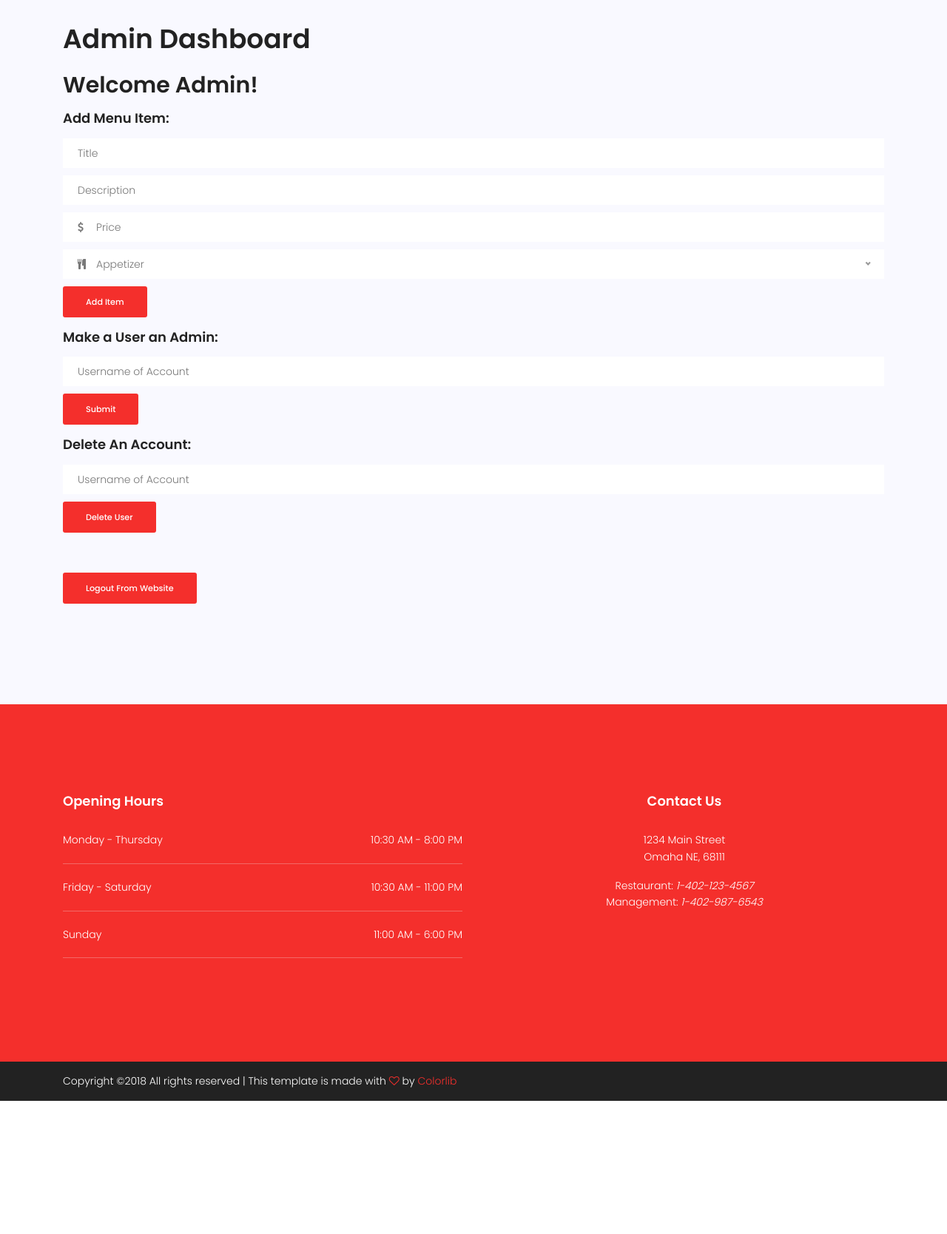
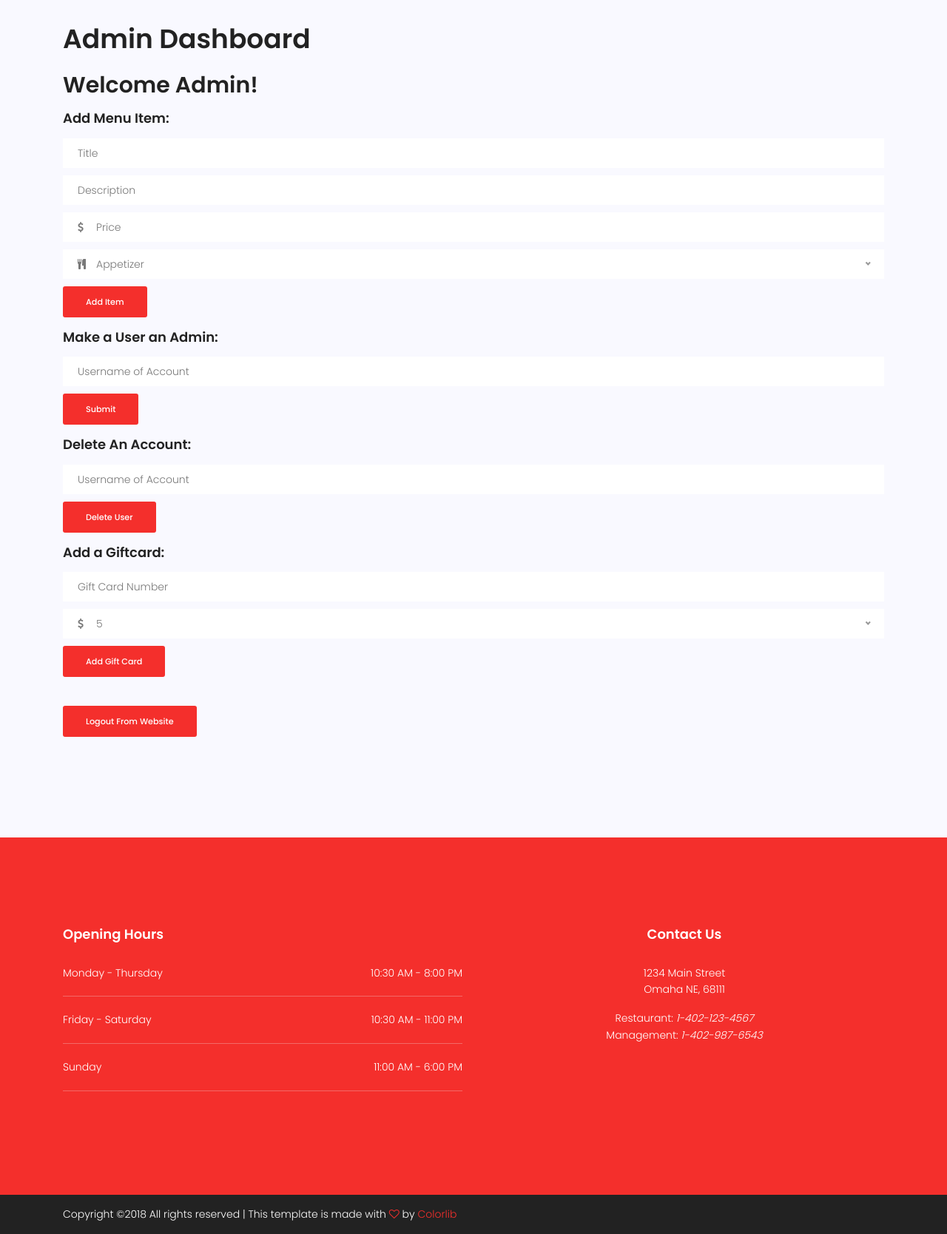
Before and after one commit to JustinRobbins7/DigitalSynergyGP, a Flask app: page /myaccount in a window 1280 px wide. Shown: the part 562-2230 px from the top of the page at 74% size. Before the commit the page ends 2050 px from the top, so only its background shows below. Run offline with Flask 2, Linux system fonts and the light colour scheme; a user stored in the database is signed in; some libraries are stand-ins or nearby versions.

Commit message:
giftcards can now be added by admins, and redeemed by users

```diff
--- a/WebApp/WebApp/app.py
+++ b/WebApp/WebApp/app.py
@@ -1,8 +1,8 @@
 from flask import Flask, render_template, abort, redirect, request
 from jinja2 import TemplateNotFound
-from WebApp.WebApp.forms import AddMenuItem, CreateAccount, FormLogin, UsernameReturnDelete, UsernameReturnAdmin
+from WebApp.WebApp.forms import AddMenuItem, CreateAccount, FormLogin, UsernameReturnDelete, UsernameReturnAdmin, GiftCardAddition, AddBalance
 from flask_sqlalchemy import SQLAlchemy
-from flask_login import LoginManager, UserMixin, current_user, login_user, logout_user
+from flask_login import LoginManager, UserMixin, login_user, logout_user, current_user
 import pymysql
 
 app = Flask(__name__)
@@ -22,7 +22,7 @@ login_manager.login_view = 'login'
 
 # DB model for a user (admin or regular)
 # type account will allow distinguishing between regular/admin user in the .hmtl to display different elements
-class users(UserMixin, db.Model):
+class Users(UserMixin, db.Model):
     id = db.Column('user_id', db.Integer, primary_key=True)
     username = db.Column(db.String(100))
     password = db.Column(db.String(40))
@@ -30,11 +30,20 @@ class users(UserMixin, db.Model):
     typeaccount = db.Column(db.Integer)
 
 
+# DB model for a giftcard
+# giftcards will be added to a database, and normal users can add a balance to their account using
+# these cards
+class Giftcards(db.Model):
+    id = db.Column('id', db.Integer, primary_key=True)
+    number = db.Column(db.String(15))
+    balance = db.Column(db.DECIMAL(10, 2))
+
+
 db.create_all()
 
 # if there is no admin user in the database, this will create one. There should always be an admin account
-if db.session.query(users).filter(users.username == 'admin').count() == 0:
-    admin_user = users(username='admin', password='password', accountbalance=0.0, typeaccount=1)
+if db.session.query(Users).filter(Users.username == 'admin').count() == 0:
+    admin_user = Users(username='admin', password='password', accountbalance=0.0, typeaccount=1)
     db.session.add(admin_user)
     db.session.commit()
 
@@ -54,11 +63,7 @@ def createaccount_function():
         error = None
 
         # initialize forms needed
-        form_menu = AddMenuItem()
-        form_login = FormLogin()
         form_create = CreateAccount()
-        form_delete = UsernameReturnDelete()
-        form_makeadmin = UsernameReturnAdmin()
 
         # if create button is pressed
         if form_create.createaccount.data:
@@ -71,8 +76,8 @@ def createaccount_function():
 
                 # if user don't exist, create a temp user with all the data and add it to the users table in the DB,
                 # and then redirect to the myaccount page
-                if db.session.query(users).filter(users.username == temp_username).count() == 0:
-                    temp_user = users(username=temp_username.lower(), password=temp_password, accountbalance=0.0,
+                if db.session.query(Users).filter(Users.username == temp_username).count() == 0:
+                    temp_user = Users(username=temp_username.lower(), password=temp_password, accountbalance=0.0,
                                             typeaccount=0)
                     db.session.add(temp_user)
                     db.session.commit()
@@ -80,14 +85,10 @@ def createaccount_function():
                 # if user already exists, prompt user to either change username or login
                 else:
                     error = 'Account Already Exists: Choose Another Username or Login'
-                    return render_template('createaccount.html', formMenu=form_menu, formLogin=form_login,
-                                           formCreate=form_create, formDelete=form_delete, formAdmin=form_makeadmin,
-                                           createError=error)
+                    return render_template('createaccount.html', formCreate=form_create, createError=error)
 
         # what to return on no button press
-        return render_template('createaccount.html', formMenu=form_menu, formLogin=form_login,
-                               formCreate=form_create, formDelete=form_delete, formAdmin=form_makeadmin,
-                               loginError=error)
+        return render_template('createaccount.html', formCreate=form_create, loginError=error)
 
     except TemplateNotFound:
         abort(404)
@@ -98,11 +99,16 @@ def createaccount_function():
 def myaccount_function():
     try:
 
+        # messages that are passed to the html
         error = None
         dmessagegood = None
         dmessagebad = None
         amessagegood = None
         amessagebad = None
+        gcmessagegood = None
+        gcmessagebad = None
+        addmessagegood = None
+        addmessagebad = None
 
         # initialized forms needed
         form_menu = AddMenuItem()
@@ -110,8 +116,10 @@ def myaccount_function():
         form_create = CreateAccount()
         form_delete = UsernameReturnDelete()
         form_makeadmin = UsernameReturnAdmin()
+        form_addgiftcard = GiftCardAddition()
+        form_addbalance = AddBalance()
 
-        # if login button is pressed
+        # if login button is pressed ------------------------------------------------------------------------------
         if form_login.loginsubmit.data:
             # pull data from form
             form_login = FormLogin(request.form)
@@ -122,18 +130,21 @@ def myaccount_function():
 
                 # if the username and password combo is in the DB, then login the user using Flask-Login and then
                 # redirect to myaccount, which will now show a different page because user is logged in
-                if users.query.filter_by(username=temp_username, password=temp_password).count() != 0:
-                    user = users.query.filter_by(username=temp_username, password=temp_password).first()
+                if Users.query.filter_by(username=temp_username, password=temp_password).count() != 0:
+                    user = Users.query.filter_by(username=temp_username, password=temp_password).first()
                     login_user(user, remember=True)
                     return render_template('myaccount.html', formMenu=form_menu, formLogin=form_login,
-                                           formCreate=form_create, formDelete=form_delete, formAdmin=form_makeadmin)
+                                           formCreate=form_create, formDelete=form_delete, formAdmin=form_makeadmin,
+                                           formAddGiftcard=form_addgiftcard, formAddBalance=form_addbalance)
                 # if the combo doesn't exist in the DB, prompt user to create account if they don't have one
                 else:
                     error = 'Username or Password Incorrect: Create Account if you Don\'t Have One'
                     return render_template('myaccount.html', formMenu=form_menu, formLogin=form_login,
                                            formCreate=form_create, formDelete=form_delete, formAdmin=form_makeadmin,
+                                           formAddGiftcard=form_addgiftcard, formAddBalance=form_addbalance,
                                            loginError=error)
 
+        # logic for adding a menu item to the website -------------------------------------------------------------
         if form_menu.addsubmit.data:
             form_menu = AddMenuItem(request.form)
             if form_menu.validate_on_submit():
@@ -143,44 +154,97 @@ def myaccount_function():
                 print(form_menu.choice.data)
                 return redirect('myaccount')
 
+        # logic for a user to add a balance to their account via a giftcard ---------------------------------------
+        if form_addbalance.addBalanceButton.data:
+            form_addbalance = AddBalance(request.form)
+            if form_addbalance.validate_on_submit():
+                temp_addnumber = form_addbalance.balanceNumber.data
+                # if gc number is not in database
+                if db.session.query(Giftcards).filter(Giftcards.number == temp_addnumber).count() == 0:
+                    gcmessagebad = "Gift Card does not exist. Check the numbers and try again."
+                    return render_template('myaccount.html', formMenu=form_menu, formLogin=form_login,
+                                           formCreate=form_create, formDelete=form_delete, formAdmin=form_makeadmin,
+                                           formAddGiftcard=form_addgiftcard, formAddBalance=form_addbalance,
+                                           BalanceMessageB=gcmessagebad)
+                # gc number is in database
+                else:
+                    gift_card = Giftcards.query.filter_by(number=temp_addnumber).first()
+                    current_user.accountbalance += gift_card.balance
+                    Giftcards.query.filter_by(number=temp_addnumber).delete()
+                    db.session.commit()
+                    gcmessagegood = 'Balance has been added to your account.'
+                    return render_template('myaccount.html', formMenu=form_menu, formLogin=form_login,
+                                           formCreate=form_create, formDelete=form_delete, formAdmin=form_makeadmin,
+                                           formAddGiftcard=form_addgiftcard, formAddBalance=form_addbalance,
+                                           BalanceMessageG=gcmessagegood)
+
+        # logic for adding a giftcard to the database -------------------------------------------------------------
+        if form_addgiftcard.addGiftCard.data:
+            form_addgiftcard = GiftCardAddition(request.form)
+            if form_addgiftcard.validate_on_submit():
+                temp_gcnumber = form_addgiftcard.giftCardNumber.data
+                temp_gcamount = form_addgiftcard.giftCardAmount.data
+                if db.session.query(Giftcards).filter(Giftcards.number == temp_gcnumber).count() == 0:
+                    temp_gc = Giftcards(number=temp_gcnumber, balance=temp_gcamount)
+                    db.session.add(temp_gc)
+                    db.session.commit()
+                    gcmessagegood = 'Giftcard Has Been Added'
+                    return render_template('myaccount.html', formMenu=form_menu, formLogin=form_login,
+                                           formCreate=form_create, formDelete=form_delete, formAdmin=form_makeadmin,
+                                           formAddGiftcard=form_addgiftcard, formAddBalance=form_addbalance,
+                                           AddMessageG=gcmessagegood)
+                else:
+                    gcmessagebad = 'Giftcard Has Already Been Added'
+                    return render_template('myaccount.html', formMenu=form_menu, formLogin=form_login,
+                                           formCreate=form_create, formDelete=form_delete, formAdmin=form_makeadmin,
+                                           formAddGiftcard=form_addgiftcard, formAddBalance=form_addbalance,
+                                           AddMessageB=gcmessagebad)
+
+        # logic for deleting a user from the website --------------------------------------------------------------
         if form_delete.returnButtonDelete.data:
             form_delete = UsernameReturnDelete(request.form)
             if form_delete.validate_on_submit():
                 temp_user = form_delete.returnUsernameDelete.data
-                if db.session.query(users).filter(users.username == temp_user).count() == 0:
+                if db.session.query(Users).filter(Users.username == temp_user).count() == 0:
                     dmessagebad = 'User Does Not Exists. Check Username and Enter Again'
                     return render_template('myaccount.html', formMenu=form_menu, formLogin=form_login,
-                                        formCreate=form_create, formDelete=form_delete, formAdmin=form_makeadmin,
-                                        DeleteMessageB=dmessagebad)
+                                           formCreate=form_create, formDelete=form_delete, formAdmin=form_makeadmin,
+                                           formAddGiftcard=form_addgiftcard, formAddBalance=form_addbalance,
+                                           DeleteMessageB=dmessagebad)
                 else:
-                    users.query.filter_by(username=temp_user).delete()
+                    Users.query.filter_by(username=temp_user).delete()
                     db.session.commit()
                     dmessagegood = 'User Has Been Deleted'
                     return render_template('myaccount.html', formMenu=form_menu, formLogin=form_login,
                                            formCreate=form_create, formDelete=form_delete, formAdmin=form_makeadmin,
+                                           formAddGiftcard=form_addgiftcard, formAddBalance=form_addbalance,
                                            DeleteMessageG=dmessagegood)
 
+        # logic for making a user and admin -----------------------------------------------------------------------
         if form_makeadmin.returnButtonAdmin.data:
             form_makeadmin = UsernameReturnAdmin(request.form)
             if form_makeadmin.validate_on_submit():
                 temp_user = form_makeadmin.returnUsernameAdmin.data
-                if db.session.query(users).filter(users.username == temp_user).count() == 0:
+                if db.session.query(Users).filter(Users.username == temp_user).count() == 0:
                     amessagebad = 'User Does Not Exists. Check Username and Enter Again'
                     return render_template('myaccount.html', formMenu=form_menu, formLogin=form_login,
-                                        formCreate=form_create, formDelete=form_delete, formAdmin=form_makeadmin,
-                                        AdminMessageB=amessagebad)
+                                           formCreate=form_create, formDelete=form_delete, formAdmin=form_makeadmin,
+                                           formAddGiftcard=form_addgiftcard, formAddBalance=form_addbalance,
+                                           AdminMessageB=amessagebad)
                 else:
-                    temp = users.query.filter_by(username=temp_user).first()
+                    temp = Users.query.filter_by(username=temp_user).first()
                     temp.typeaccount = 1
                     db.session.commit()
                     amessagegood = 'Account Has Been Made an Admin'
                     return render_template('myaccount.html', formMenu=form_menu, formLogin=form_login,
                                            formCreate=form_create, formDelete=form_delete, formAdmin=form_makeadmin,
+                                           formAddGiftcard=form_addgiftcard, formAddBalance=form_addbalance,
                                            AdminMessageG=amessagegood)
 
-        # on no special cases return myaccount page
+        # on no special cases return myaccount page ---------------------------------------------------------------
         return render_template('myaccount.html', formMenu=form_menu, formLogin=form_login,
-                               formCreate=form_create, formDelete=form_delete, formAdmin=form_makeadmin)
+                               formCreate=form_create, formDelete=form_delete, formAdmin=form_makeadmin,
+                               formAddGiftcard=form_addgiftcard, formAddBalance=form_addbalance)
 
     except TemplateNotFound:
         abort(404)
@@ -213,7 +277,7 @@ def html_lookup(page):
 # handler for the Flask-Login package
 @login_manager.user_loader
 def login_handler(user_id):
-    return users.query.get(int(user_id))
+    return Users.query.get(int(user_id))
 
 # def delete_account():
     # delete from database
--- a/WebApp/WebApp/forms.py
+++ b/WebApp/WebApp/forms.py
@@ -1,9 +1,10 @@
-# imort  flask_wtf to use forms
 from flask_wtf import FlaskForm
 from wtforms import StringField, PasswordField, SubmitField, DecimalField, SelectField, validators
 
 # choices for drop down menu on the add menu item form
 menu_choices = [('appetizer', 'Appetizer'), ('lunch', 'Lunch'), ('dinner', 'Dinner'), ('dessert', 'Dessert'), ('beverage', 'Beverage')]
+# choices for dollar amounts of gift cards being added by admins
+gc_choices = [('5', 5), ('10', 10), ('15', 15), ('25', 25), ('50', 50), ('100', 100)]
 
 
 # form for creating account
@@ -41,3 +42,16 @@ class UsernameReturnDelete(FlaskForm):
 class UsernameReturnAdmin(FlaskForm):
     returnUsernameAdmin = StringField('Username', [validators.DataRequired()])
     returnButtonAdmin = SubmitField('Submit')
+
+
+# form for admins to add giftcards to the database to be used by users of the website
+class GiftCardAddition(FlaskForm):
+    giftCardNumber = StringField('Gift Card Number', [validators.DataRequired(), validators.Length(min=15, max=15, message='Gift Card Number should be 15 characters long.')])
+    giftCardAmount = SelectField(label='Gift Card Amount', choices=gc_choices)
+    addGiftCard = SubmitField('Add Gift Card')
+
+
+# form for users to add a giftcard from the database to their balance
+class AddBalance(FlaskForm):
+    balanceNumber = StringField('Gift Card Number', [validators.DataRequired(), validators.Length(min=15, max=15, message='Gift Card Number should be 15 characters long.')])
+    addBalanceButton = SubmitField('Add Balance from Gift Card')
--- a/WebApp/WebApp/templates/myaccount.html
+++ b/WebApp/WebApp/templates/myaccount.html
@@ -172,9 +172,41 @@
                                     <div class='mt-10'><span style="color: blue;">[{{ DeleteMessageG }}]</span></div>
                                 {% endif %}
                             </p>
-                            <br>
                         </p>
-                    </div>
+                        <p>
+                            <h4>Add a Giftcard:</h4>
+                            </p>
+                            <div>
+                            {{ formAddGiftcard.csrf_token }}
+                            {{ formAddGiftcard.hidden_tag() }}
+                            <p>
+                                <div class='mt-10'>
+                                    {{ formAddGiftcard.giftCardNumber(class_="single-input", placeholder="Gift Card Number") }}
+                                </div>
+                                {% for error in formAddGiftcard.giftCardNumber.errors %}
+                                    <div class='mt-10'><span style="color: red;">[{{ error }}]</span></div>
+                                {% endfor %}
+                                <div class="input-group-icon mt-10">
+                                    <div class="icon"><i class="fa fa-usd" aria-hidden="true"></i></div>
+                                    <div class="form-select" id="default-select">
+                                        {{ formAddGiftcard.giftCardAmount }}
+                                    </div>
+                                </div>
+                                {% for error in formAddGiftcard.giftCardAmount.errors %}
+                                    <div class='mt-10'><span style="color: red;">[{{ error }}]</span></div>
+                                {% endfor %}
+                                <div class='mt-10'>
+                                    {{ formAddGiftcard.addGiftCard(class_="genric-btn primary radius") }}
+                                </div>
+                                {% if AddMessageB %}
+                                    <div class='mt-10'><span style="color: red;">[{{ AddMessageB }}]</span></div>
+                                {% endif %}
+                                {% if AddMessageG %}
+                                    <div class='mt-10'><span style="color: blue;">[{{ AddMessageG }}]</span></div>
+                                {% endif %}
+                            </p>
+                        </p>
+                    </div><br>
 
                 </form>
                             <a href="logout" class="genric-btn primary radius">Logout From Website</a>
@@ -186,7 +218,38 @@
                         <p>
                             <p class="row align-items-center">
                             <p>
+                                <h1>User Dashboard</h1>
+                            </p>
+                            <p>
                                 <div class="text-capitalize"><h2>Welcome: {{ current_user.username }}</h2></div><br>
+                            </p>
+                            <p>
+                                <h3>Account Balance: ${{ current_user.accountbalance }}</h3><br>
+                            </p>
+                            <p>
+                                <h4>Add a Balance from a Giftcard:</h4>
+                            </p>
+                            <div>
+                                {{ formAddBalance.csrf_token }}
+                                {{ formAddBalance.hidden_tag() }}
+                            <p>
+                                <div class='mt-10'>
+                                    {{ formAddBalance.balanceNumber(class_="single-input", placeholder="Gift Card Number") }}
+                                </div>
+                                {% for error in formAddBalance.balanceNumber.errors %}
+                                    <div class='mt-10'><span style="color: red;">[{{ error }}]</span></div>
+                                {% endfor %}
+                                <div class='mt-10'>
+                                    {{ formAddBalance.addBalanceButton(class_="genric-btn primary radius") }}
+                                </div>
+                                {% if BalanceMessageB %}
+                                    <div class='mt-10'><span style="color: red;">[{{ BalanceMessageB }}]</span></div>
+                                {% endif %}
+                                {% if BalanceMessageG %}
+                                    <div class='mt-10'><span style="color: blue;">[{{ BalanceMessageG }}]</span></div>
+                                {% endif %}
+                            <br>
+                            </p>
                                 <a href="logout" class="genric-btn primary radius">Logout From Website</a>
                             </p>
                         </p>
```
